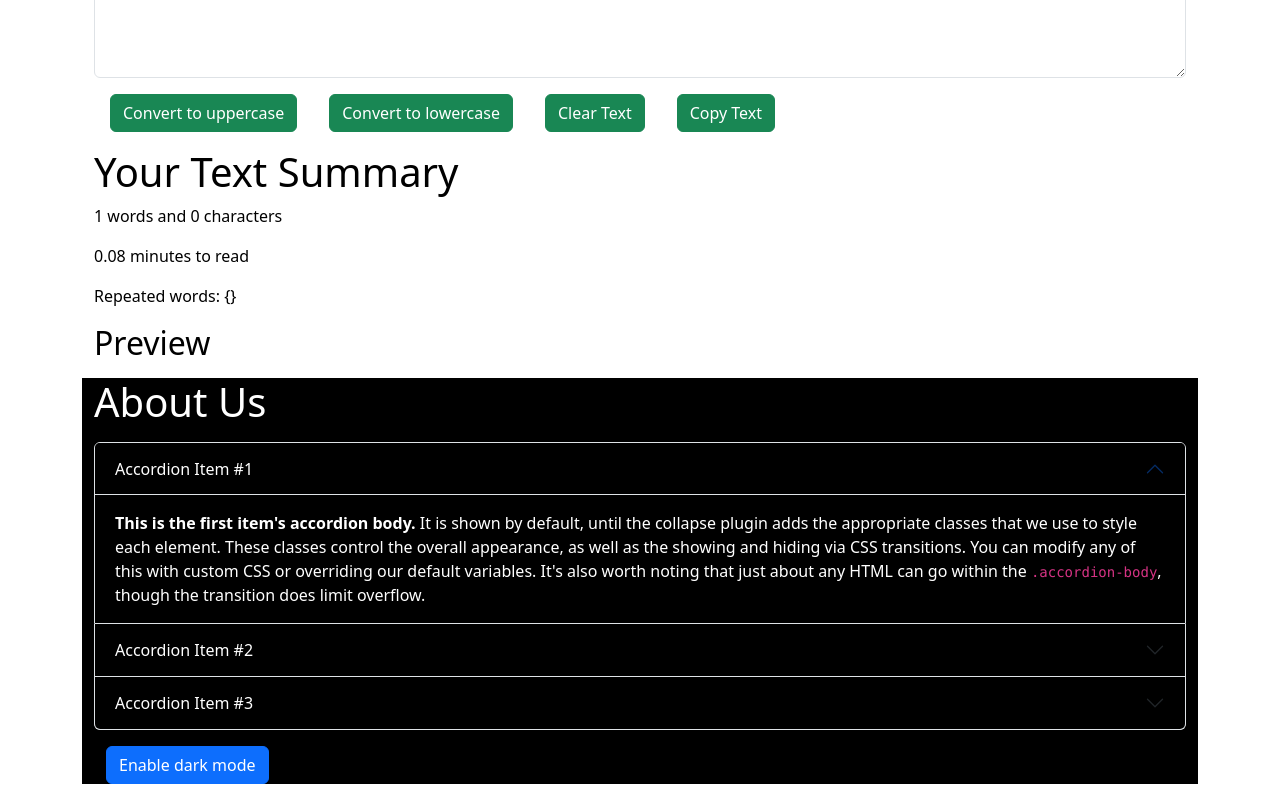
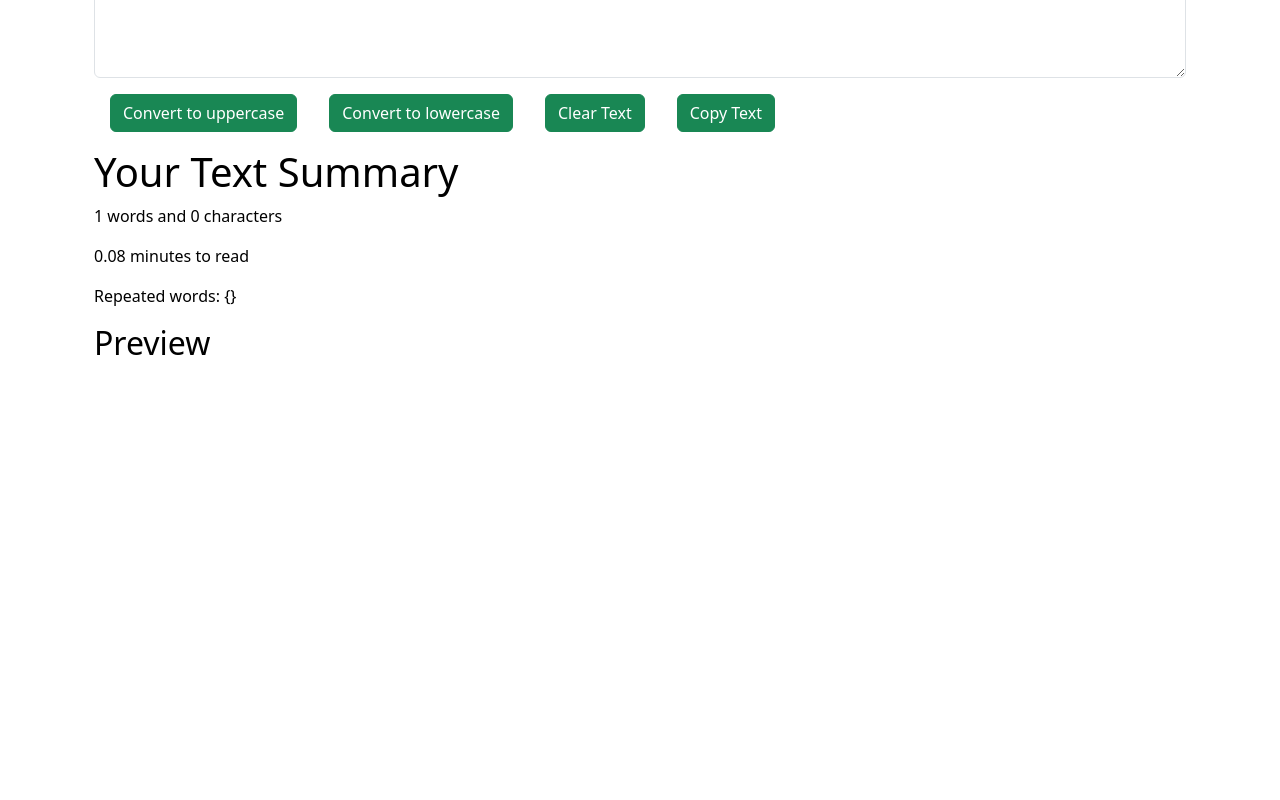
Before and after one commit to dhruvitgarathiya/TextTamer, a React (Create React App) app: page / in a window 1280 px wide. Shown: the part 256-1056 px from the top of the page. After the commit the page ends 800 px from the top, so only its background shows below. Built offline with nearby package versions, Linux system fonts and the light colour scheme.

Commit message:
router added

```diff
--- a/package.json
+++ b/package.json
@@ -7,6 +7,7 @@
     "cra-template": "1.2.0",
     "react": "^18.3.1",
     "react-dom": "^18.3.1",
+    "react-router-dom": "^6.26.1",
     "react-scripts": "5.0.1"
   },
   "scripts": {
--- a/public/index.html
+++ b/public/index.html
@@ -7,8 +7,12 @@
     <meta name="theme-color" content="#000000" />
     <meta
       name="description"
-      content="Web site created using create-react-app"
+      content="TextTamer is a dynamic web application designed to simplify text manipulation and analysis. Built with React.js, it offers a user-friendly interface that allows users to effortlessly convert text to uppercase or lowercase, copy text with a click, clear the text area, and count word occurrences.
+      The application also features a dark mode for comfortable viewing and utilizes React Router for smooth navigation. TextTamer is an open-source project, encouraging community contributions and future enhancements to expand its functionality. With its focus on usability and efficiency, TextTamer is the perfect tool for anyone looking to manage their text with ease."
     />
+    <link rel="preconnect" href="https://fonts.googleapis.com">
+    <link rel="preconnect" href="https://fonts.gstatic.com" crossorigin>
+    <link href="https://fonts.googleapis.com/css2?family=Oswald:wght@200..700&display=swap" rel="stylesheet">
     <link rel="apple-touch-icon" href="%PUBLIC_URL%/logo192.png" />
     <!--
       manifest.json provides metadata used when your web app is installed on a
@@ -24,7 +28,7 @@
       work correctly both with client-side routing and a non-root public URL.
       Learn how to configure a non-root public URL by running `npm run build`.
     -->
-    <title>React App</title>
+    <title>Textutills home</title>
     <link href="https://cdn.jsdelivr.net/npm/bootstrap@5.3.3/dist/css/bootstrap.min.css" rel="stylesheet" integrity="sha384-QWTKZyjpPEjISv5WaRU9OFeRpok6YctnYmDr5pNlyT2bRjXh0JMhjY6hW+ALEwIH" crossorigin="anonymous">
   </head>
   <body>
--- a/src/App.js
+++ b/src/App.js
@@ -5,6 +5,19 @@ import Navbar from './Components/Navbar/Navbar';
 import About from './Components/About/About';
 import { useState } from 'react';
 import Alert from './Components/Alert/Alert';
+import { createRoot } from "react-dom/client";
+import {
+  createBrowserRouter,
+  RouterProvider,
+  Route,
+  Link,
+  BrowserRouter,
+  Routes,
+} from "react-router-dom";
+
+
+
+
 
 function App() {
   const [mode , setMode] = useState('light');
@@ -36,16 +49,22 @@ setTimeout( () => {
   }
   return (
     <>
-  <Navbar title="textutill"  aboutText="aboutus" mode={mode} toggleMode= {toggleMode} />
-  <Alert alert={alert}/>
-  <div className='container my-3'>
+     <Navbar title="TextTamer"  aboutText="aboutus" mode={mode} toggleMode= {toggleMode} />
+      <Alert alert={alert}/>
+      <div className='container my-3'>
 
-  <TextForm  heading="Enter the text to analyze" mode={mode}/>
 
-    <About />
-  </div>
+  <BrowserRouter>
+    <Routes>
 
-    </>
+      <Route index element = {<TextForm  heading="Enter the text to analyze" mode={mode}/> }/>
+      <Route path='aboutus' element ={  <About />}  />
+
+  </Routes>
+ </BrowserRouter>
+
+        </div>
+   </>
 
   );
 }
--- a/src/Components/About/About.jsx
+++ b/src/Components/About/About.jsx
@@ -8,7 +8,7 @@ export default function About () {
     backgroundColor : 'black'
  })
 
- const [btnText , setBtnText] = useState('Enable dark mode');
+ const [btnText , setBtnText] = useState('Enable light mode');
 
   const toggleStyle = () => {
     if(myStyle.color === 'white'){
@@ -16,14 +16,14 @@ export default function About () {
             color : 'black',
     backgroundColor : 'white'
         })
-        setBtnText('Enable light Mode');
+        setBtnText('Enable dark Mode');
     }
     else{
         setMyStyle({
             color : 'white',
     backgroundColor : 'black'
     })
-    setBtnText('Enable dark Mode');
+    setBtnText('Enable light Mode');
 }}
 
     return (
@@ -33,36 +33,47 @@ export default function About () {
         <div className="accordion-item" style={myStyle}>
             <h2 className="accordion-header">
             <button className="accordion-button" type="button" data-bs-toggle="collapse" data-bs-target="#collapseOne" aria-expanded="true" aria-controls="collapseOne" style={myStyle}>
-                Accordion Item #1
+                About the website
             </button>
             </h2>
             <div id="collapseOne" className="accordion-collapse collapse show" data-bs-parent="#accordionExample">
             <div className="accordion-body">
-                <strong>This is the first item's accordion body.</strong> It is shown by default, until the collapse plugin adds the appropriate classes that we use to style each element. These classes control the overall appearance, as well as the showing and hiding via CSS transitions. You can modify any of this with custom CSS or overriding our default variables. It's also worth noting that just about any HTML can go within the <code>.accordion-body</code>, though the transition does limit overflow.
+            About TextTamer :-
+             TextTamer is a versatile text utility web application built using React.js, a popular JavaScript library for building user interfaces. As my first React project,TextTamer aims to provide users with a comprehensive set of tools to manipulate and analyze their text effortlessly.
             </div>
             </div>
         </div>
         <div className="accordion-item">
             <h2 className="accordion-header">
             <button className="accordion-button collapsed" type="button" data-bs-toggle="collapse" data-bs-target="#collapseTwo" aria-expanded="false" aria-controls="collapseTwo" style={myStyle}>
-                Accordion Item #2
+              Key features
             </button>
             </h2>
             <div id="collapseTwo" className="accordion-collapse collapse" data-bs-parent="#accordionExample">
             <div className="accordion-body">
-                <strong>This is the second item's accordion body.</strong> It is hidden by default, until the collapse plugin adds the appropriate classes that we use to style each element. These classes control the overall appearance, as well as the showing and hiding via CSS transitions. You can modify any of this with custom CSS or overriding our default variables. It's also worth noting that just about any HTML can go within the <code>.accordion-body</code>, though the transition does limit overflow.
+          Convert text to uppercase or lowercase with a single click,
+                Copy text to clipboard using a dedicated button,
+                Clear the text area with a clear button,
+                Count the number of times a word appears in the text,
+                Enable dark mode for a comfortable reading experience,
+                Utilize React Router for seamless navigation between pages,
+
             </div>
             </div>
         </div>
         <div className="accordion-item">
             <h2 className="accordion-header">
             <button className="accordion-button collapsed" type="button" data-bs-toggle="collapse" data-bs-target="#collapseThree" aria-expanded="false" aria-controls="collapseThree" style={myStyle}>
-                Accordion Item #3
+                Tech Stack
             </button>
             </h2>
             <div id="collapseThree" class="accordion-collapse collapse" data-bs-parent="#accordionExample">
             <div className="accordion-body">
-                <strong>This is the third item's accordion body.</strong> It is hidden by default, until the collapse plugin adds the appropriate classes that we use to style each element. These classes control the overall appearance, as well as the showing and hiding via CSS transitions. You can modify any of this with custom CSS or overriding our default variables. It's also worth noting that just about any HTML can go within the <code>.accordion-body</code>, though the transition does limit overflow.
+                Built with React
+                TextTamer leverages the power of React.js to create a dynamic and responsive user interface. By breaking down the application into reusable components, I was able to create a modular and maintainable codebase. React's virtual DOM and efficient rendering algorithms ensure that the application remains fast and responsive, even with complex text manipulations.
+                Customizable and Extensible
+                The application is designed to be easily customizable and extensible. Users can modify the appearance and behavior of the application by adjusting the CSS styles and React components. Additionally, new features can be added to the application by extending the existing functionality or creating new components.
+
             </div>
             </div>
         </div>
@@ -71,10 +82,26 @@ export default function About () {
         <div className="container my-3">
             <button onClick={toggleStyle} type="button" className="btn btn-primary">{btnText}</button>
         </div>
-        </div>
 
+        <div className="container my-15 pt-15" style={{marginTop : '200px'}}>
+        <h1 style={{ fontFamily: 'Arial', fontSize: '24px', fontWeight: 'bold', textAlign: 'center' }}>
+       <strong> My First Project in React is dedicated to my favorite footballer </strong> </h1>
+    <img src="https://wallpapers.com/images/featured-full/neymar-4k-wd8zvm5k8opf2tpb.jpg" class="img-fluid w-100" alt="https://www.google.com/url?sa=i&url=https%3A%2F%2Fwww.neymarjr.com%2Fen%2Ffootball%2Fneymar-jr-celebrates-values-team-performance-world-cup-2022&psig=AOvVaw2JB7l7JuKxRSdW46Ah1TQk&ust=1725170638487000&source=images&cd=vfe&opi=89978449&ved=0CBQQjRxqFwoTCKDejtjHnogDFQAAAAAdAAAAABAJ"  style={{marginBlockStart : '50px',fontFamily: "Oswald",fontOpticalSizing: "auto",fontWeight:'200-700',fontStyle: 'normal' }}/>
+    </div>
 
-    );
+    <div className="container my-15 pt-15" style={{marginTop : '50px'}}>
+        <h1 style={{ fontFamily: 'Arial', fontSize: '24px', fontWeight: 'bold', textAlign: 'center' }}>
+       <strong> And My Favorite Internet Personality</strong> </h1>
+    <img src="https://images8.alphacoders.com/134/1341367.png" class="img-fluid w-100" alt="https://www.google.com/url?sa=i&url=https%3A%2F%2Fwww.neymarjr.com%2Fen%2Ffootball%2Fneymar-jr-celebrates-values-team-performance-world-cup-2022&psig=AOvVaw2JB7l7JuKxRSdW46Ah1TQk&ust=1725170638487000&source=images&cd=vfe&opi=89978449&ved=0CBQQjRxqFwoTCKDejtjHnogDFQAAAAAdAAAAABAJ"  style={{marginBlockStart : '50px',fontFamily: "Oswald",fontOpticalSizing: "auto",fontWeight:'200-700',fontStyle: 'normal' }}/>
+    </div>
+
+    <div className="container my-15 pt-15" style={{marginTop : '50px'}}>
+        <h1 style={{ fontFamily: 'Arial', fontSize: '24px', fontWeight: 'bold', textAlign: 'center' }}>
+       <strong> And Afcourse Marvel Jesus</strong> </h1>
+    <img src="https://wallpapers-clan.com/wp-content/uploads/2024/02/marvel-deadpool-winking-red-desktop-wallpaper-preview.jpg" class="img-fluid w-100" alt="https://www.google.com/url?sa=i&url=https%3A%2F%2Fwww.neymarjr.com%2Fen%2Ffootball%2Fneymar-jr-celebrates-values-team-performance-world-cup-2022&psig=AOvVaw2JB7l7JuKxRSdW46Ah1TQk&ust=1725170638487000&source=images&cd=vfe&opi=89978449&ved=0CBQQjRxqFwoTCKDejtjHnogDFQAAAAAdAAAAABAJ"  style={{marginBlockStart : '50px',fontFamily: "Oswald",fontOpticalSizing: "auto",fontWeight:'200-700',fontStyle: 'normal' }}/>
+    </div>
+       </div>
+);
 
 
 };
--- a/src/Components/Navbar/Navbar.jsx
+++ b/src/Components/Navbar/Navbar.jsx
@@ -11,10 +11,10 @@ export default function Navbar(props) {
         <div className="collapse navbar-collapse" id="navbarSupportedContent">
           <ul className="navbar-nav me-auto mb-2 mb-lg-0">
             <li className="nav-item">
-              <a className="nav-link active" aria-current="page" href="#">Home</a>
+              <a className="nav-link active" aria-current="page" href="/">Home</a>
             </li>
             <li className="nav-item">
-              <a className="nav-link" href="#">{props.aboutText}</a>
+              <a className="nav-link" href="aboutus">{props.aboutText}</a>
             </li>
           </ul>
 
```
Also changed, not shown: src/index.css (line endings or trailing spaces), 1 other file (tests, documents, lock files or other folders).
